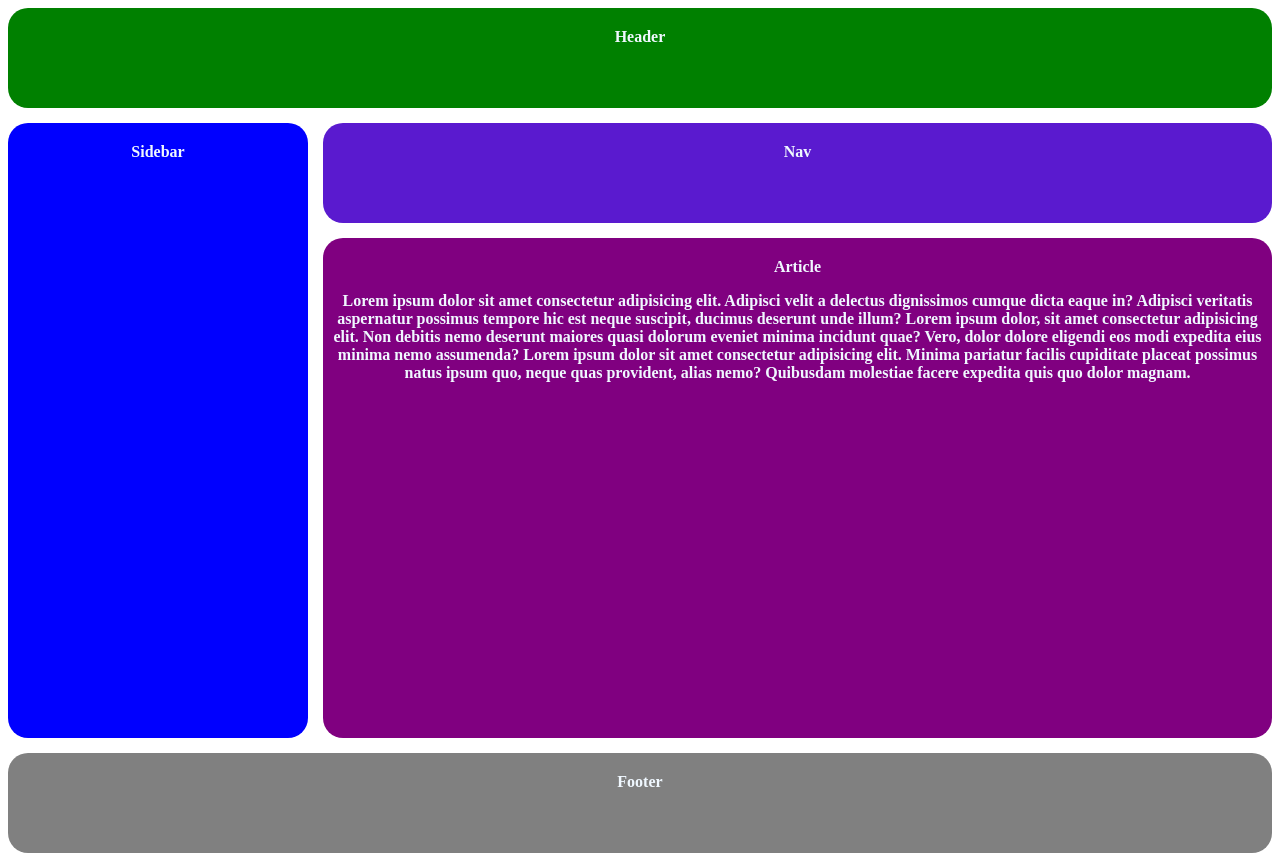
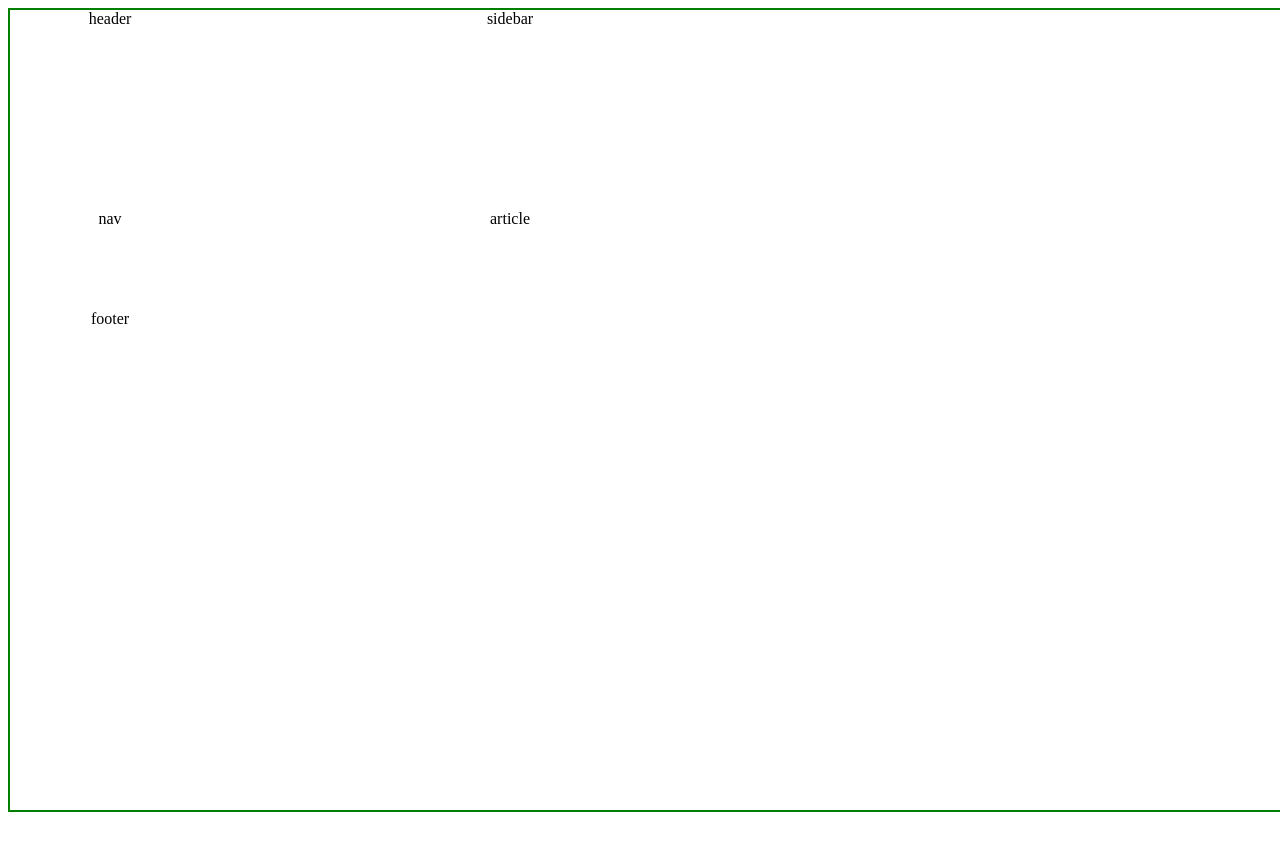
Before and after one commit to 4thQ/grid-dashboard, a plain HTML site: page index.html in a window 1280 px wide. After the commit the page ends 820 px from the top, so only its background shows below. Drawn offline with Linux system fonts and the light colour scheme.

Commit message:
added index and css

```diff
--- a/index.html
+++ b/index.html
@@ -4,29 +4,14 @@
     <meta charset="UTF-8" />
     <meta name="viewport" content="width=device-width, initial-scale=1.0" />
     <title>Document</title>
-    <link rel="stylesheet" href="/styles.css" />
+    <link rel="stylesheet" href="styles.css" />
   </head>
   <body>
     <div class="container">
-      <div class="header">Header</div>
-      <div class="sidebar">Sidebar</div>
-      <div class="nav">Nav</div>
-      <div class="article">
-        Article
-        <p>
-          Lorem ipsum dolor sit amet consectetur adipisicing elit. Adipisci
-          velit a delectus dignissimos cumque dicta eaque in? Adipisci veritatis
-          aspernatur possimus tempore hic est neque suscipit, ducimus deserunt
-          unde illum? Lorem ipsum dolor, sit amet consectetur adipisicing elit.
-          Non debitis nemo deserunt maiores quasi dolorum eveniet minima
-          incidunt quae? Vero, dolor dolore eligendi eos modi expedita eius
-          minima nemo assumenda? Lorem ipsum dolor sit amet consectetur
-          adipisicing elit. Minima pariatur facilis cupiditate placeat possimus
-          natus ipsum quo, neque quas provident, alias nemo? Quibusdam molestiae
-          facere expedita quis quo dolor magnam.
-        </p>
-      </div>
-      <div class="footer">Footer</div>
-    </div>
+      <div class="header">header</div>
+      <div class="sidebar">sidebar</div>
+      <div class="nav">nav</div>
+      <div class="article">article</div>
+      <div class="footer">footer</div>
   </body>
 </html>
--- a/styles.css
+++ b/styles.css
@@ -1,45 +1,12 @@
 .container {
+  width: 100vw;
+  height: 100vh;
+  border: solid 2px green;
   display: grid;
-  grid-template-columns: 300px 1fr;
-  grid-template-rows: 100px 100px 500px 100px;
-
-  grid-template-areas:
-    "h h"
-    "s n"
-    "s a"
-    "f f";
-  gap: 15px;
-}
-
-.header {
-  grid-area: h;
-  background-color: green;
-}
-
-.sidebar {
-  grid-area: s;
-  background-color: blue;
-}
-
-.nav {
-  grid-area: n;
-  background-color: rgb(90, 26, 207);
-}
-
-.article {
-  grid-area: a;
-  background-color: purple;
-}
-
-.footer {
-  grid-area: f;
-  background-color: grey;
+  grid-template-columns: 200px 600px;
+  grid-template-rows: 200px 100px 400px 200px;
 }
 
 .container > * {
-  border-radius: 20px;
   text-align: center;
-  color: aliceblue;
-  font-weight: bold;
-  padding-top: 20px;
 }
```
